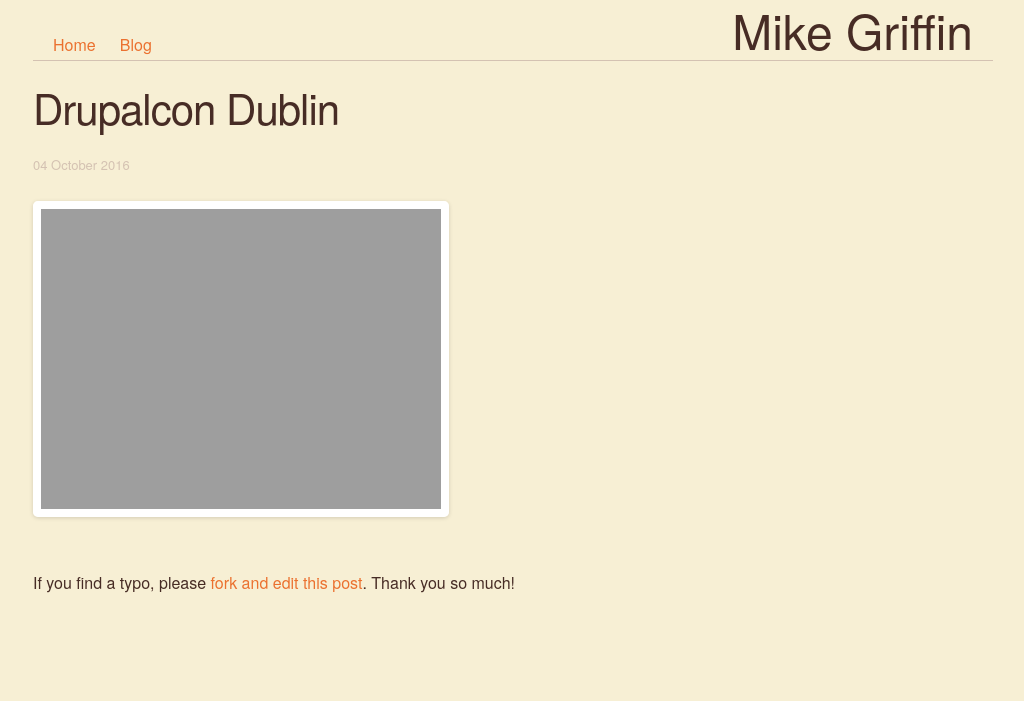
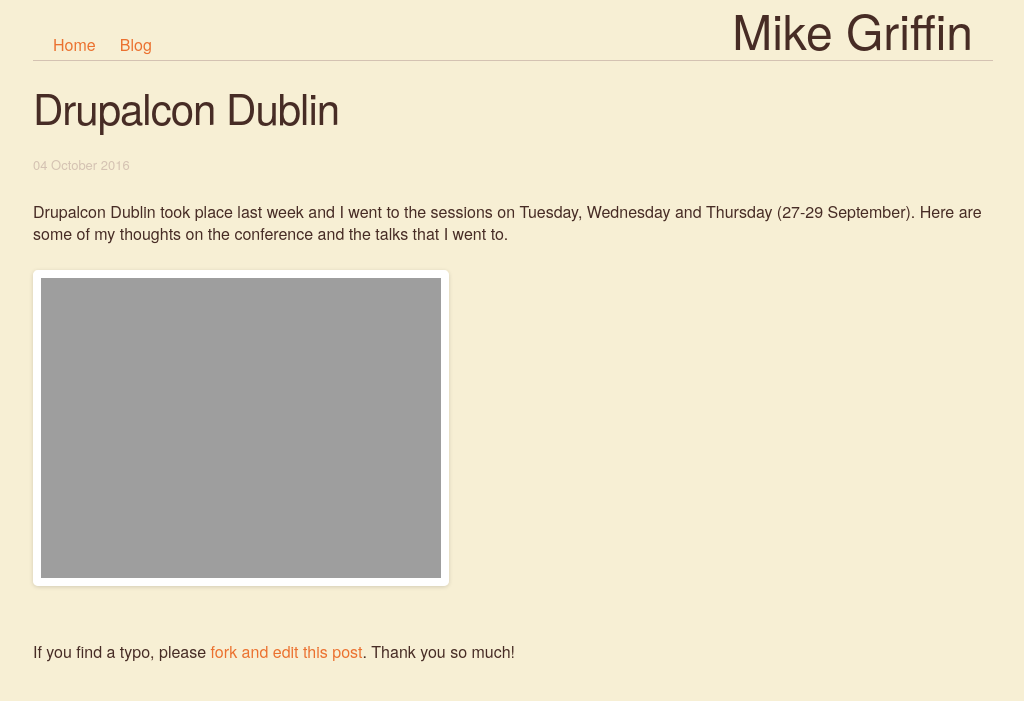
Before and after one commit to mgriffin/mikegriffin, a Jekyll site: the page built from _posts/2016-10-04-drupalcon-dublin.markdown, in a window 1280 px wide. Shown: the top 701 px of the page, without its empty margins (127-1151 px from the left). Built offline with Jekyll 4.4.1, drawn with Linux system fonts in a browser that asks for light colours.

Commit message:
Starts off with an introduction

```diff
--- a/_posts/2016-10-04-drupalcon-dublin.markdown
+++ b/_posts/2016-10-04-drupalcon-dublin.markdown
@@ -5,4 +5,8 @@
 comments: true
 categories:
 ---
+Drupalcon Dublin took place last week and I went to the sessions on Tuesday,
+Wednesday and Thursday (27-29 September). Here are some of my thoughts on the
+conference and the talks that I went to.
+
 [![]({{ site.url}}//images/images/2016-10-04-drupalcon-dublin/thumbs/NAME.jpg)]({{ site.url }}//images/images/2016-10-04-drupalcon-dublin/NAME.jpg)
```
